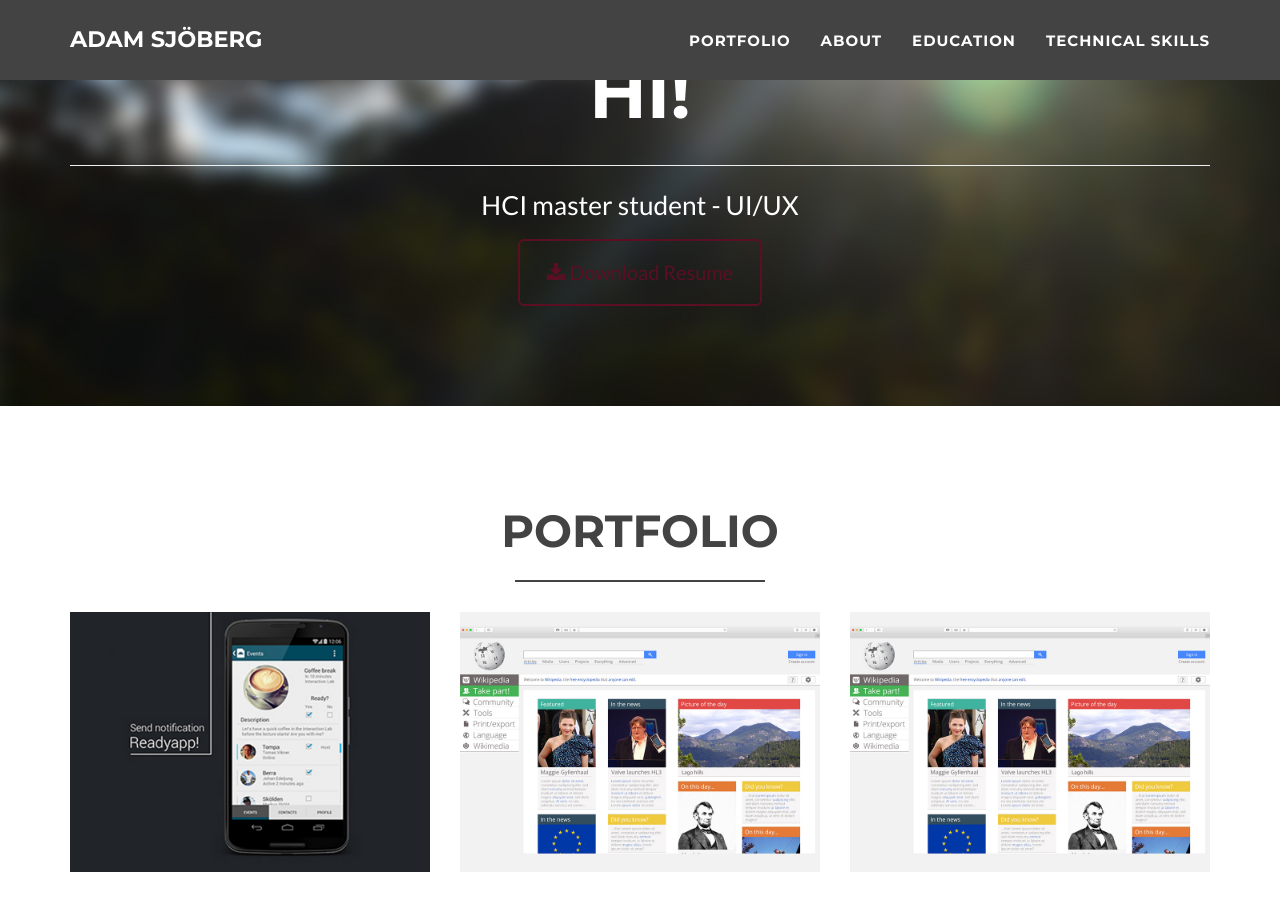
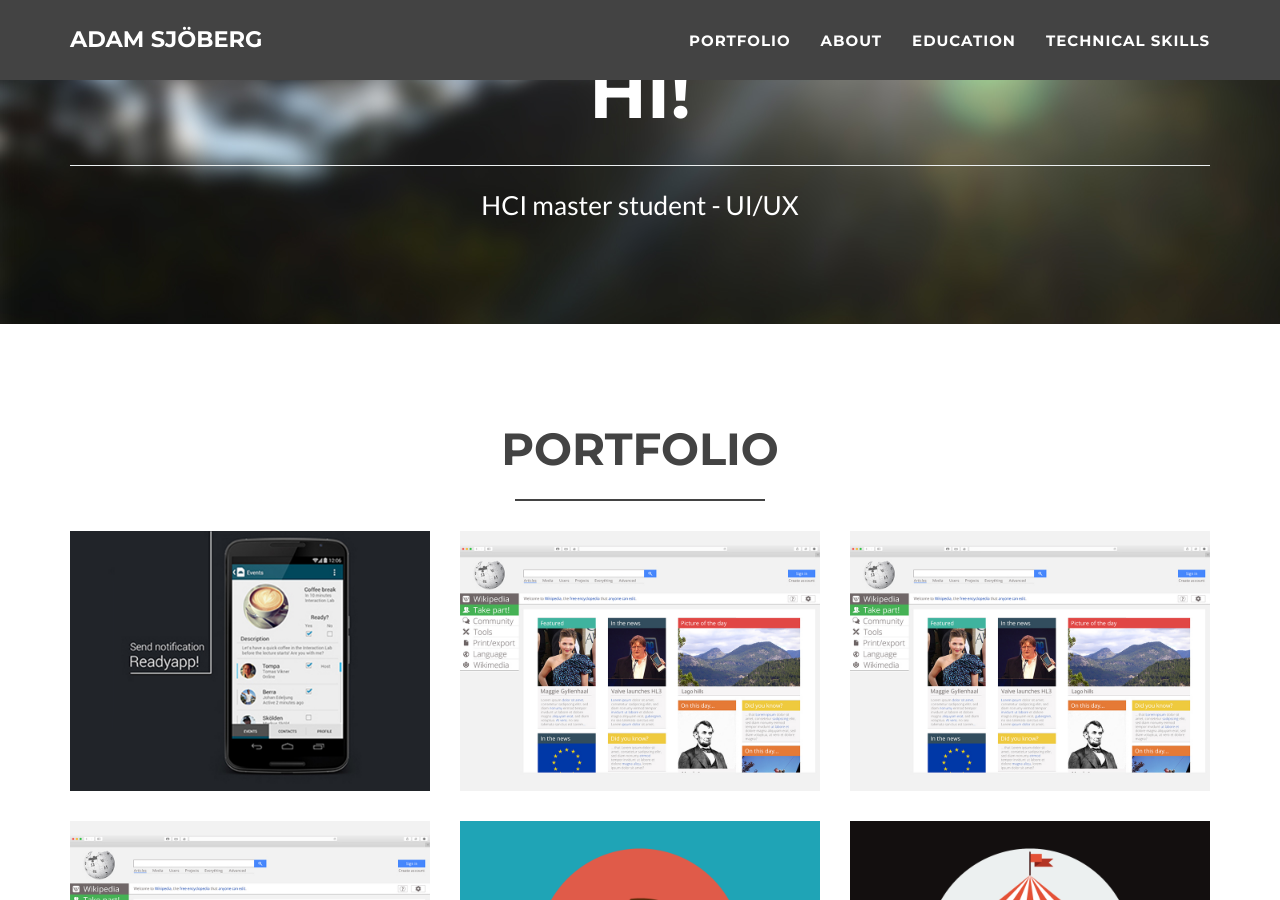
Before and after one commit to Adamsjoberg/Adamsjoberg.github.io, a Jekyll site: the page built from index.html, in a window 1280 px wide and 900 px high, scrolled down 434 px. Built offline with Jekyll 4.4.1, drawn with Linux system fonts in a browser that asks for light colours.

Commit message:
removed button

```diff
--- a/_includes/header.html
+++ b/_includes/header.html
@@ -8,11 +8,6 @@
                         <span class="name">Hi!</span>
                         <hr class="star-secondary">
                         <span class="skills">HCI master student - UI/UX</span>
-                        <div class="col-lg-8 col-lg-offset-2 text-center">
-                            <a href="img/portfolio/Resume_Adam_Sjoberg.pdf" class="btn btn-lg btn-outline">
-                                <i class="fa fa-download"></i> Download Resume
-                            </a>
-                        </div>
                     </div>
                 </div>
             </div>
```
